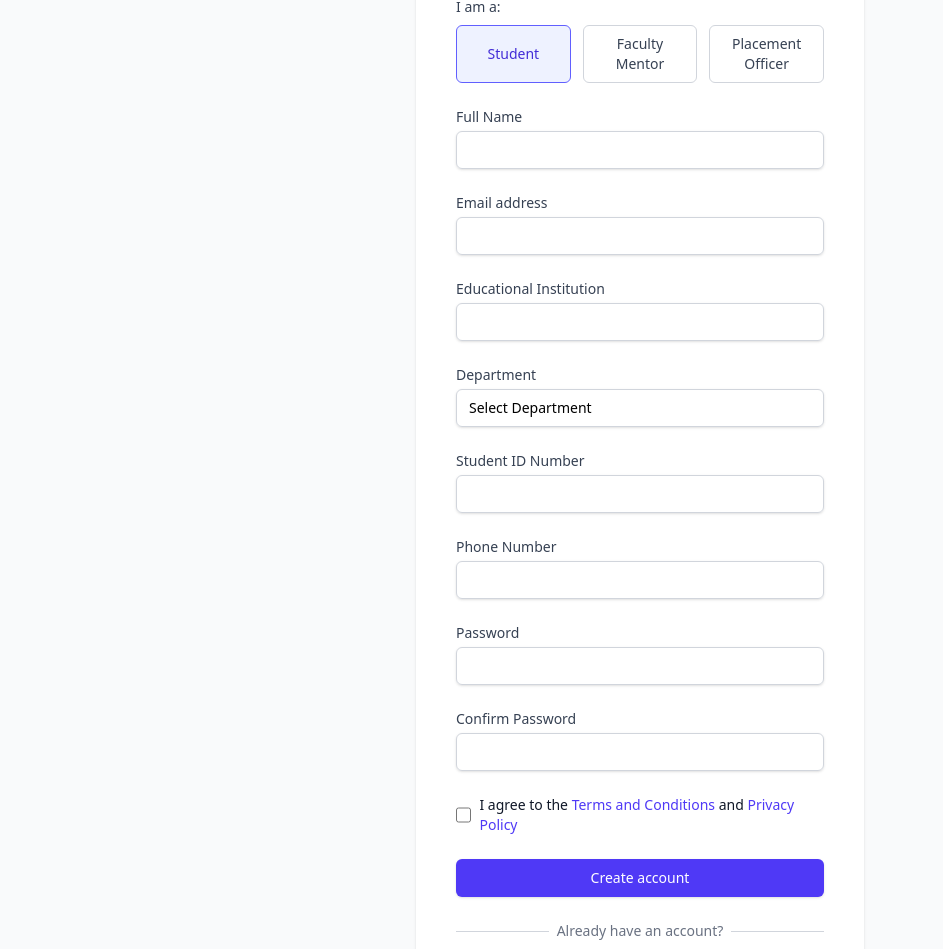
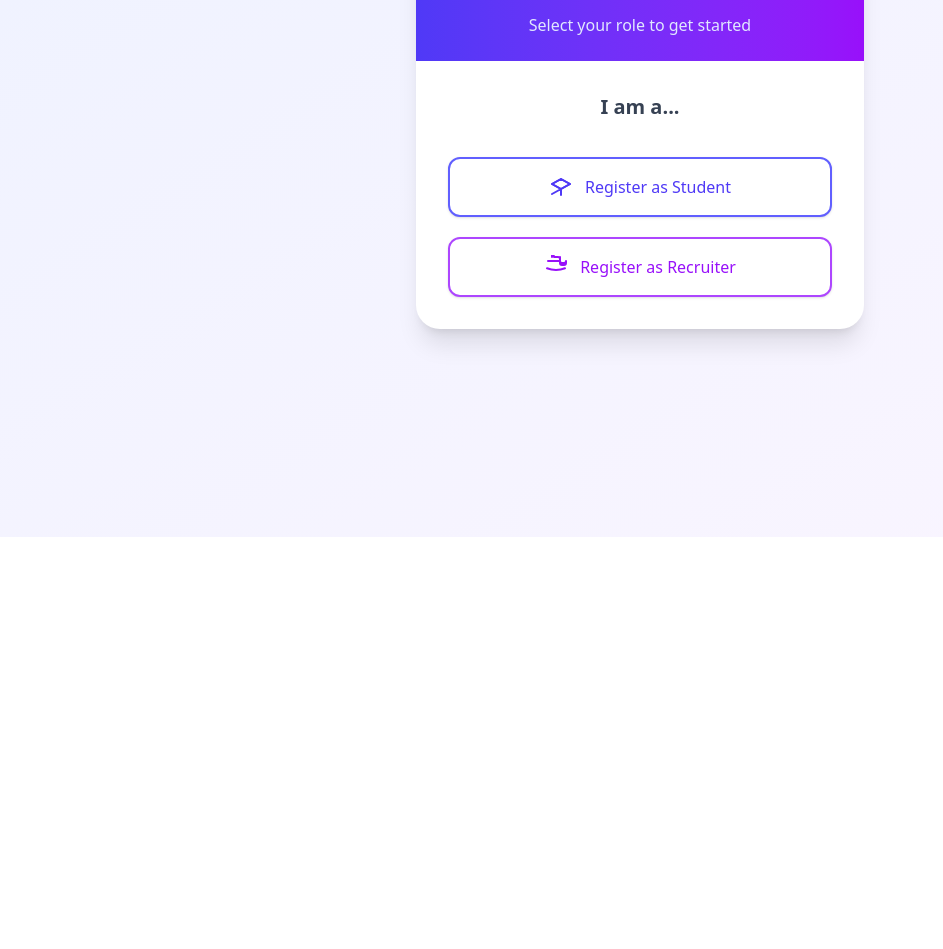
Before and after one commit to suraj-savle/ITPO, a React (Vite) app in the folder frontend/: page /register in a window 1280 px wide. Shown: the part 263-1212 px from the top of the page, without its empty margins (0-943 px from the left). After the commit the page ends 800 px from the top, so only its background shows below. Built offline with nearby package versions, Linux system fonts and the light colour scheme.

Commit message:
refactor: update Register page to include role selection and improve form structure

```diff
--- a/frontend/src/pages/auth/Register.jsx
+++ b/frontend/src/pages/auth/Register.jsx
@@ -1,277 +1,238 @@
 import { useState } from "react";
-import { Link } from "react-router-dom";
 
-// Register Page Component
 export default function RegisterPage() {
-  const [userType, setUserType] = useState("student");
+  const [role, setRole] = useState(""); // student | recruiter
   const [formData, setFormData] = useState({
     name: "",
     email: "",
     password: "",
-    confirmPassword: "",
-    institution: "",
-    department: "",
-    idNumber: "",
-    phone: "",
+    course: "",
+    year: "",
+    companyName: "",
+    position: "",
   });
 
-  const handleInputChange = (e) => {
-    const { name, value } = e.target;
-    setFormData({
-      ...formData,
-      [name]: value,
-    });
+  const handleChange = (e) => {
+    setFormData({ ...formData, [e.target.name]: e.target.value });
   };
 
   const handleSubmit = (e) => {
     e.preventDefault();
-    // Registration logic would go here
-    console.log("Registration data:", { userType, ...formData });
+    console.log(role.toUpperCase(), "Data:", formData);
   };
 
   return (
-    <div className="min-h-screen bg-gray-50 flex flex-col justify-center py-12 sm:px-6 lg:px-8">
-      <div className="sm:mx-auto sm:w-full sm:max-w-md">
-        <Link to="/" className="flex justify-center">
-          <div className="flex items-center space-x-2">
-            <div className="w-10 h-10 bg-indigo-600 rounded-lg"></div>
-            <span className="text-2xl font-bold text-indigo-600">InternConnect</span>
-          </div>
-        </Link>
-        <h2 className="mt-6 text-center text-3xl font-extrabold text-gray-900">
-          Create your account
-        </h2>
-        <p className="mt-2 text-center text-sm text-gray-600">
-          Join thousands of students and professionals in streamlining the internship process
+    <div className="min-h-screen flex items-center justify-center bg-gradient-to-br from-indigo-50 to-purple-50 p-4">
+      <div className="bg-white shadow-xl rounded-3xl overflow-hidden w-full max-w-md">
+        {/* Decorative header */}
+        <div className="bg-gradient-to-r from-indigo-600 to-purple-600 p-6 text-center">
+          <h2 className="text-3xl font-bold text-white">Create Account</h2>
+          <p className="text-indigo-100 mt-2">
+            {!role
+              ? "Select your role to get started"
+              : `Registering as ${role}`
+            }
           </p>
         </div>
 
-      <div className="mt-8 sm:mx-auto sm:w-full sm:max-w-md">
-        <div className="bg-white py-8 px-4 shadow sm:rounded-lg sm:px-10">
-          {/* User Type Selection */}
-          <div className="mb-6">
-            <label className="block text-sm font-medium text-gray-700 mb-2">
-              I am a:
-            </label>
-            <div className="grid grid-cols-3 gap-3">
-              {["student", "mentor", "placement"].map((type) => (
+        <div className="p-8">
+          {/* Role Selection */}
+          {!role && (
+            <div className="flex flex-col gap-5">
+              <div className="text-center mb-4">
+                <h3 className="text-xl font-semibold text-gray-700">I am a...</h3>
+              </div>
               <button
-                  key={type}
-                  type="button"
-                  className={`py-2 px-4 border rounded-md text-sm font-medium ${
-                    userType === type
-                      ? "border-indigo-500 bg-indigo-50 text-indigo-700"
-                      : "border-gray-300 bg-white text-gray-700 hover:bg-gray-50"
-                  }`}
-                  onClick={() => setUserType(type)}
+                onClick={() => setRole("student")}
+                className="w-full bg-white border-2 border-indigo-500 text-indigo-600 py-4 rounded-xl hover:bg-indigo-50 transition-all duration-300 flex items-center justify-center gap-3 shadow-sm hover:shadow-md"
               >
-                  {type === "student" && "Student"}
-                  {type === "mentor" && "Faculty Mentor"}
-                  {type === "placement" && "Placement Officer"}
+                <svg xmlns="http://www.w3.org/2000/svg" className="h-6 w-6" fill="none" viewBox="0 0 24 24" stroke="currentColor">
+                  <path strokeLinecap="round" strokeLinejoin="round" strokeWidth={2} d="M12 14l9-5-9-5-9 5 9 5z" />
+                  <path strokeLinecap="round" strokeLinejoin="round" strokeWidth={2} d="M12 14l9-5-9-5-9 5 9 5zm0 0l-9 5m9-5v6" />
+                </svg>
+                Register as Student
               </button>
-              ))}
+              <button
+                onClick={() => setRole("recruiter")}
+                className="w-full bg-white border-2 border-purple-500 text-purple-600 py-4 rounded-xl hover:bg-purple-50 transition-all duration-300 flex items-center justify-center gap-3 shadow-sm hover:shadow-md"
+              >
+                <svg xmlns="http://www.w3.org/2000/svg" className="h-6 w-6" fill="none" viewBox="0 0 24 24" stroke="currentColor">
+                  <path strokeLinecap="round" strokeLinejoin="round" strokeWidth={2} d="M21 13.255A23.931 23.931 0 0112 15c-3.183 0-6.22-.62-9-1.745M16 6V4a2 2 0 00-2-2h-4a2 2 0 00-2-2v2m8 0V6a2 2 0 002 2h2a2 2 0 002-2V6m0 0v2a2 2 0 01-2 2h-2a2 2 0 01-2-2V6m0 0H4" />
+                </svg>
+                Register as Recruiter
+              </button>
             </div>
+          )}
+
+          {/* Student Form */}
+          {role === "student" && (
+            <form onSubmit={handleSubmit} className="space-y-5">
+              <div className="space-y-4">
+                <div>
+                  <label className="block text-sm font-medium text-gray-700 mb-1">Full Name</label>
+                  <input
+                    type="text"
+                    name="name"
+                    placeholder="Enter your full name"
+                    value={formData.name}
+                    onChange={handleChange}
+                    className="w-full px-4 py-3 border border-gray-300 rounded-lg focus:ring-2 focus:ring-indigo-500 focus:border-transparent transition"
+                    required
+                  />
                 </div>
-
-          <form className="space-y-6" onSubmit={handleSubmit}>
                 <div>
-              <label htmlFor="name" className="block text-sm font-medium text-gray-700">
-                Full Name
-              </label>
-              <div className="mt-1">
+                  <label className="block text-sm font-medium text-gray-700 mb-1">Email</label>
                   <input
-                  id="name"
-                  name="name"
+                    type="email"
+                    name="email"
+                    placeholder="Enter your email"
+                    value={formData.email}
+                    onChange={handleChange}
+                    className="w-full px-4 py-3 border border-gray-300 rounded-lg focus:ring-2 focus:ring-indigo-500 focus:border-transparent transition"
+                    required
+                  />
+                </div>
+                <div>
+                  <label className="block text-sm font-medium text-gray-700 mb-1">Password</label>
+                  <input
+                    type="password"
+                    name="password"
+                    placeholder="Create a password"
+                    value={formData.password}
+                    onChange={handleChange}
+                    className="w-full px-4 py-3 border border-gray-300 rounded-lg focus:ring-2 focus:ring-indigo-500 focus:border-transparent transition"
+                    required
+                  />
+                </div>
+                <div>
+                  <label className="block text-sm font-medium text-gray-700 mb-1">Course</label>
+                  <input
                     type="text"
-                  autoComplete="name"
+                    name="course"
+                    placeholder="Enter your course"
+                    value={formData.course}
+                    onChange={handleChange}
+                    className="w-full px-4 py-3 border border-gray-300 rounded-lg focus:ring-2 focus:ring-indigo-500 focus:border-transparent transition"
                     required
-                  className="appearance-none block w-full px-3 py-2 border border-gray-300 rounded-md shadow-sm placeholder-gray-400 focus:outline-none focus:ring-indigo-500 focus:border-indigo-500 sm:text-sm"
-                  value={formData.name}
-                  onChange={handleInputChange}
+                  />
+                </div>
+                <div>
+                  <label className="block text-sm font-medium text-gray-700 mb-1">Year</label>
+                  <input
+                    type="text"
+                    name="year"
+                    placeholder="Enter your academic year"
+                    value={formData.year}
+                    onChange={handleChange}
+                    className="w-full px-4 py-3 border border-gray-300 rounded-lg focus:ring-2 focus:ring-indigo-500 focus:border-transparent transition"
+                    required
                   />
                 </div>
               </div>
 
+              <button
+                type="submit"
+                className="w-full bg-indigo-600 text-white py-3 rounded-lg hover:bg-indigo-700 transition-all duration-300 font-medium shadow-md hover:shadow-lg"
+              >
+                Create Student Account
+              </button>
+
+              <p
+                onClick={() => setRole("")}
+                className="text-center text-sm text-gray-500 cursor-pointer hover:text-indigo-600 transition-colors duration-300 flex items-center justify-center gap-1"
+              >
+                <svg xmlns="http://www.w3.org/2000/svg" className="h-4 w-4" fill="none" viewBox="0 0 24 24" stroke="currentColor">
+                  <path strokeLinecap="round" strokeLinejoin="round" strokeWidth={2} d="M10 19l-7-7m0 0l7-7m-7 7h18" />
+                </svg>
+                Back to role selection
+              </p>
+            </form>
+          )}
+
+          {/* Recruiter Form */}
+          {role === "recruiter" && (
+            <form onSubmit={handleSubmit} className="space-y-5">
+              <div className="space-y-4">
                 <div>
-              <label htmlFor="email" className="block text-sm font-medium text-gray-700">
-                Email address
-              </label>
-              <div className="mt-1">
+                  <label className="block text-sm font-medium text-gray-700 mb-1">Company Name</label>
                   <input
-                  id="email"
+                    type="text"
+                    name="companyName"
+                    placeholder="Enter company name"
+                    value={formData.companyName}
+                    onChange={handleChange}
+                    className="w-full px-4 py-3 border border-gray-300 rounded-lg focus:ring-2 focus:ring-purple-500 focus:border-transparent transition"
+                    required
+                  />
+                </div>
+                <div>
+                  <label className="block text-sm font-medium text-gray-700 mb-1">Your Name</label>
+                  <input
+                    type="text"
+                    name="name"
+                    placeholder="Enter your name"
+                    value={formData.name}
+                    onChange={handleChange}
+                    className="w-full px-4 py-3 border border-gray-300 rounded-lg focus:ring-2 focus:ring-purple-500 focus:border-transparent transition"
+                    required
+                  />
+                </div>
+                <div>
+                  <label className="block text-sm font-medium text-gray-700 mb-1">Email</label>
+                  <input
+                    type="email"
                     name="email"
-                  type="email"
-                  autoComplete="email"
+                    placeholder="Enter your email"
+                    value={formData.email}
+                    onChange={handleChange}
+                    className="w-full px-4 py-3 border border-gray-300 rounded-lg focus:ring-2 focus:ring-purple-500 focus:border-transparent transition"
                     required
-                  className="appearance-none block w-full px-3 py-2 border border-gray-300 rounded-md shadow-sm placeholder-gray-400 focus:outline-none focus:ring-indigo-500 focus:border-indigo-500 sm:text-sm"
-                  value={formData.email}
-                  onChange={handleInputChange}
+                  />
+                </div>
+                <div>
+                  <label className="block text-sm font-medium text-gray-700 mb-1">Password</label>
+                  <input
+                    type="password"
+                    name="password"
+                    placeholder="Create a password"
+                    value={formData.password}
+                    onChange={handleChange}
+                    className="w-full px-4 py-3 border border-gray-300 rounded-lg focus:ring-2 focus:ring-purple-500 focus:border-transparent transition"
+                    required
+                  />
+                </div>
+                <div>
+                  <label className="block text-sm font-medium text-gray-700 mb-1">Position</label>
+                  <input
+                    type="text"
+                    name="position"
+                    placeholder="e.g. HR, Hiring Manager"
+                    value={formData.position}
+                    onChange={handleChange}
+                    className="w-full px-4 py-3 border border-gray-300 rounded-lg focus:ring-2 focus:ring-purple-500 focus:border-transparent transition"
+                    required
                   />
                 </div>
               </div>
 
-            <div>
-              <label htmlFor="institution" className="block text-sm font-medium text-gray-700">
-                Educational Institution
-              </label>
-              <div className="mt-1">
-                <input
-                  id="institution"
-                  name="institution"
-                  type="text"
-                  required
-                  className="appearance-none block w-full px-3 py-2 border border-gray-300 rounded-md shadow-sm placeholder-gray-400 focus:outline-none focus:ring-indigo-500 focus:border-indigo-500 sm:text-sm"
-                  value={formData.institution}
-                  onChange={handleInputChange}
-                />
-              </div>
-            </div>
-
-            {(userType === "student" || userType === "mentor") && (
-              <div>
-                <label htmlFor="department" className="block text-sm font-medium text-gray-700">
-                  Department
-                </label>
-                <div className="mt-1">
-                  <select
-                    id="department"
-                    name="department"
-                    required
-                    className="appearance-none block w-full px-3 py-2 border border-gray-300 rounded-md shadow-sm placeholder-gray-400 focus:outline-none focus:ring-indigo-500 focus:border-indigo-500 sm:text-sm"
-                    value={formData.department}
-                    onChange={handleInputChange}
-                  >
-                    <option value="">Select Department</option>
-                    <option value="computer_science">Computer Science</option>
-                    <option value="electronics">Electronics Engineering</option>
-                    <option value="mechanical">Mechanical Engineering</option>
-                    <option value="civil">Civil Engineering</option>
-                    <option value="chemical">Chemical Engineering</option>
-                    <option value="other">Other</option>
-                  </select>
-                </div>
-              </div>
-            )}
-
-            <div>
-              <label htmlFor="idNumber" className="block text-sm font-medium text-gray-700">
-                {userType === "student" ? "Student ID Number" : "Employee ID Number"}
-              </label>
-              <div className="mt-1">
-                <input
-                  id="idNumber"
-                  name="idNumber"
-                  type="text"
-                  required
-                  className="appearance-none block w-full px-3 py-2 border border-gray-300 rounded-md shadow-sm placeholder-gray-400 focus:outline-none focus:ring-indigo-500 focus:border-indigo-500 sm:text-sm"
-                  value={formData.idNumber}
-                  onChange={handleInputChange}
-                />
-              </div>
-            </div>
-
-            <div>
-              <label htmlFor="phone" className="block text-sm font-medium text-gray-700">
-                Phone Number
-              </label>
-              <div className="mt-1">
-                <input
-                  id="phone"
-                  name="phone"
-                  type="tel"
-                  autoComplete="tel"
-                  className="appearance-none block w-full px-3 py-2 border border-gray-300 rounded-md shadow-sm placeholder-gray-400 focus:outline-none focus:ring-indigo-500 focus:border-indigo-500 sm:text-sm"
-                  value={formData.phone}
-                  onChange={handleInputChange}
-                />
-              </div>
-            </div>
-
-            <div>
-              <label htmlFor="password" className="block text-sm font-medium text-gray-700">
-                Password
-              </label>
-              <div className="mt-1">
-                <input
-                  id="password"
-                  name="password"
-                  type="password"
-                  autoComplete="new-password"
-                  required
-                  className="appearance-none block w-full px-3 py-2 border border-gray-300 rounded-md shadow-sm placeholder-gray-400 focus:outline-none focus:ring-indigo-500 focus:border-indigo-500 sm:text-sm"
-                  value={formData.password}
-                  onChange={handleInputChange}
-                />
-              </div>
-            </div>
-
-            <div>
-              <label htmlFor="confirmPassword" className="block text-sm font-medium text-gray-700">
-                Confirm Password
-              </label>
-              <div className="mt-1">
-                <input
-                  id="confirmPassword"
-                  name="confirmPassword"
-                  type="password"
-                  autoComplete="new-password"
-                  required
-                  className="appearance-none block w-full px-3 py-2 border border-gray-300 rounded-md shadow-sm placeholder-gray-400 focus:outline-none focus:ring-indigo-500 focus:border-indigo-500 sm:text-sm"
-                  value={formData.confirmPassword}
-                  onChange={handleInputChange}
-                />
-              </div>
-            </div>
-
-            <div className="flex items-center">
-              <input
-                id="terms"
-                name="terms"
-                type="checkbox"
-                className="h-4 w-4 text-indigo-600 focus:ring-indigo-500 border-gray-300 rounded"
-                required
-              />
-              <label htmlFor="terms" className="ml-2 block text-sm text-gray-900">
-                I agree to the{" "}
-                <a href="#" className="text-indigo-600 hover:text-indigo-500">
-                  Terms and Conditions
-                </a>{" "}
-                and{" "}
-                <a href="#" className="text-indigo-600 hover:text-indigo-500">
-                  Privacy Policy
-                </a>
-              </label>
-            </div>
-
-            <div>
               <button
                 type="submit"
-                className="w-full flex justify-center py-2 px-4 border border-transparent rounded-md shadow-sm text-sm font-medium text-white bg-indigo-600 hover:bg-indigo-700 focus:outline-none focus:ring-2 focus:ring-offset-2 focus:ring-indigo-500"
+                className="w-full bg-purple-600 text-white py-3 rounded-lg hover:bg-purple-700 transition-all duration-300 font-medium shadow-md hover:shadow-lg"
               >
-                Create account
+                Create Recruiter Account
               </button>
-            </div>
+
+              <p
+                onClick={() => setRole("")}
+                className="text-center text-sm text-gray-500 cursor-pointer hover:text-purple-600 transition-colors duration-300 flex items-center justify-center gap-1"
+              >
+                <svg xmlns="http://www.w3.org/2000/svg" className="h-4 w-4" fill="none" viewBox="0 0 24 24" stroke="currentColor">
+                  <path strokeLinecap="round" strokeLinejoin="round" strokeWidth={2} d="M10 19l-7-7m0 0l7-7m-7 7h18" />
+                </svg>
+                Back to role selection
+              </p>
             </form>
-
-          <div className="mt-6">
-            <div className="relative">
-              <div className="absolute inset-0 flex items-center">
-                <div className="w-full border-t border-gray-300" />
-              </div>
-              <div className="relative flex justify-center text-sm">
-                <span className="px-2 bg-white text-gray-500">Already have an account?</span>
-              </div>
-            </div>
-
-            <div className="mt-6">
-              <Link
-                to="/login"
-                className="w-full flex justify-center py-2 px-4 border border-gray-300 rounded-md shadow-sm text-sm font-medium text-gray-700 bg-white hover:bg-gray-50 focus:outline-none focus:ring-2 focus:ring-offset-2 focus:ring-indigo-500"
-              >
-                Sign in instead
-              </Link>
-            </div>
-          </div>
+          )}
         </div>
       </div>
     </div>
```
Lines whose indentation alone changed are shown as unchanged.
